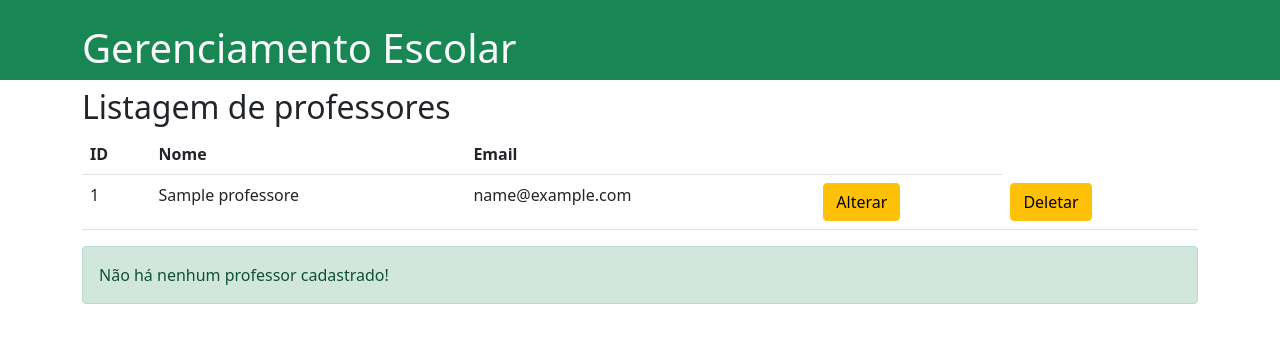
After one commit to Sharkovisky/gerenciamento-escolar, a Flask app: page /professores in a window 1280 px wide. The commit adds this page. Shown: the top 343 px of the page. Run offline with Flask 2, Linux system fonts and the light colour scheme; tables that the repository leaves empty hold one stand-in row (values such as "Sample post"); parts of the project's set-up code (start-up, migrations or seed data) failed here and were passed over; some libraries are stand-ins or nearby versions.

Commit message:
CRUD de professores

```diff
--- /dev/null
+++ b/app/controllers/professor.py
@@ -0,0 +1,16 @@
+from app import app, db
+from flask import render_template, redirect, url_for
+from app.models.tables import Professor
+
+@app.route('/professores')
+def listar_professores():
+    lista = Professor.query.all()
+    return render_template("professor_listar.html", lista=lista)
+
+
+@app.route('/professores/deletar/<professor_id>')
+def deletar_professor(professor_id):
+    professor = Professor.query.filter_by(id=professor_id).first()
+    db.session.delete(professor)
+    db.session.commit()
+    return redirect(url_for('listar_professores', msg="deletar"))
--- a/app/templates/base.html
+++ b/app/templates/base.html
@@ -8,8 +8,8 @@
     <title>Currículos</title>
 </head>
 <body>
-    <header class="bg-primary">
-        <h1 class="container text-light pt-4 pb-2">Plataforma de Currículos</h1>
+    <header class="bg-success">
+        <h1 class="container text-light pt-4 pb-2">Gerenciamento Escolar</h1>
     </header>
     <main class="container">
         {% block conteudo %}
--- /dev/null
+++ b/app/templates/professor_listar.html
@@ -0,0 +1,29 @@
+{% extends "base.html" %}
+
+{% block conteudo%}
+    <h2 class="bg warning">Listagem de professores</h2>
+    {% if msg == 'deletar' %}
+    <div class="alert alert-success">Professor deletado com sucesso!</div>
+    {% endif%}
+
+    {% if lista|count > 0 %}
+    <table class="table">
+        <tr>
+            <th>ID</th>
+            <th>Nome</th>
+            <th>Email</th>
+            <th></th>
+        </tr>
+        {% for l in lista %}
+        <tr>
+            <td>{{ l.id }}</td>
+            <td>{{ l.nome }}</td>
+            <td>{{ l.email }}</td>
+            <td><a href="/professores/deletar/{{ l.id }}" class="btn btn-warning">Alterar</a></td>
+            <td><a href="/professores/deletar/{{ l.id }}" class="btn btn-warning">Deletar</a></td>
+        </tr>
+        {% endfor %}
+    </table>
+    {% endif %}
+    <div class="alert alert-success">Não há nenhum professor cadastrado!</div>
+{% endblock%}
--- a/seeds.py
+++ b/seeds.py
@@ -11,7 +11,7 @@ db.session.add(p1)
 db.session.commit()
 
 #Criando disciplinas
-d1 = Disciplina(nome='Banco de Dados', calculo='60 de prova e 40 de trabalhos')
+d1 = Disciplina(nome='Banco de Dados', calculo='Soma')
 db.session.add(d1)
 db.session.commit()
 
```
Also changed, not shown: app/__init__.py (+11 -1 lines), app/models/tables.py (+5 -5 lines), 3 other files.
